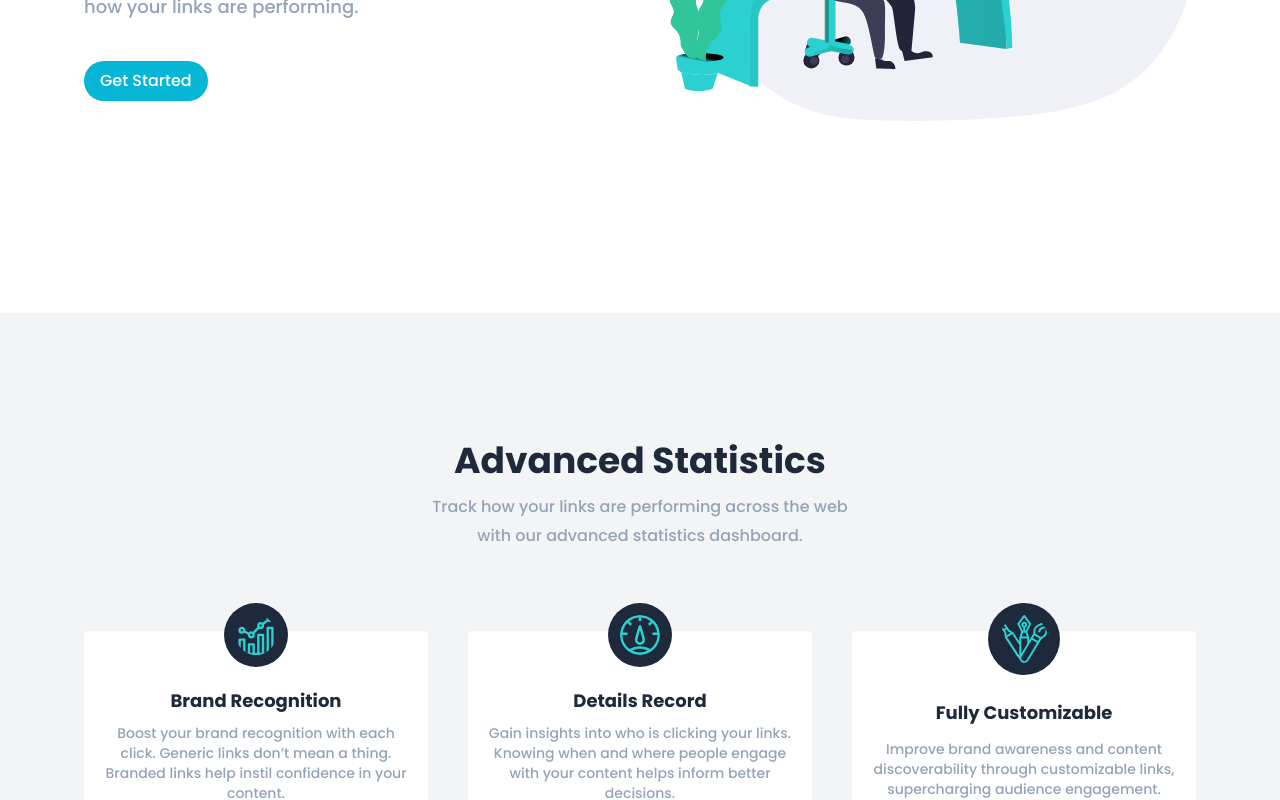
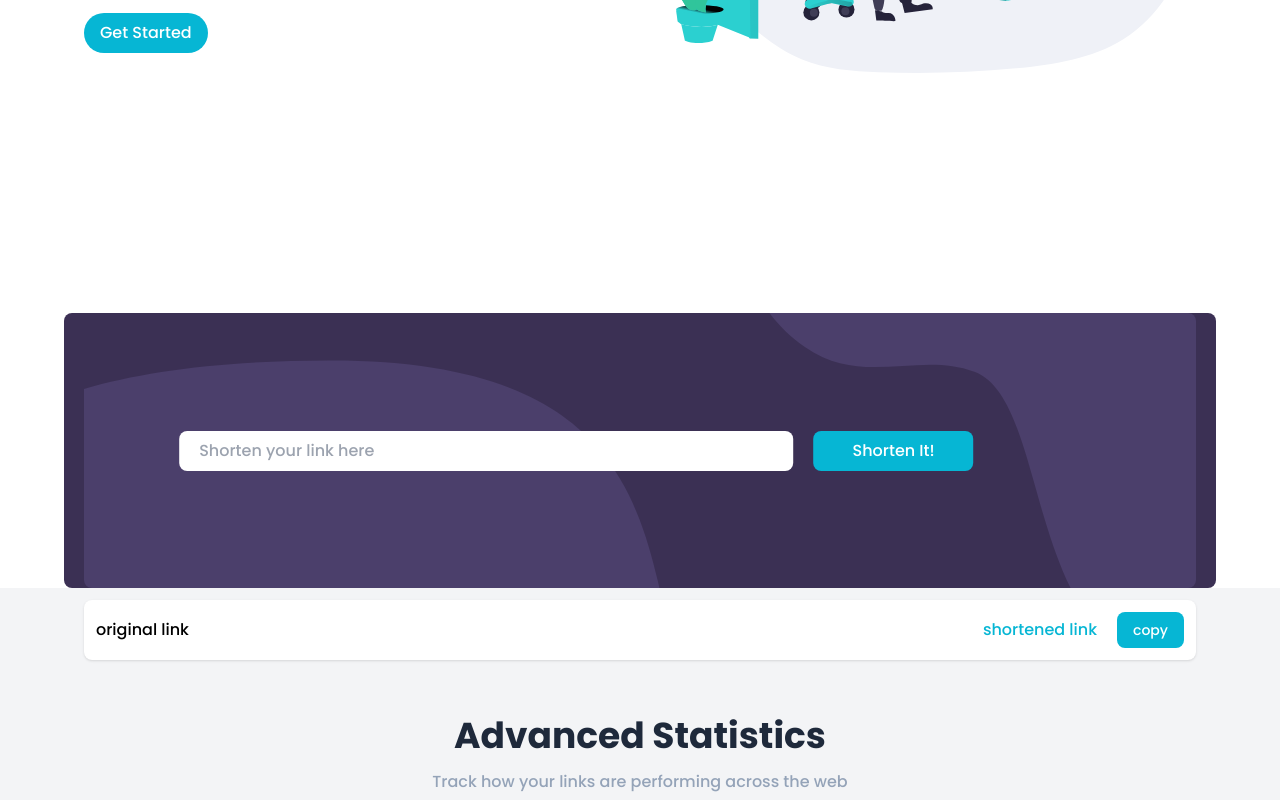
Before and after one commit to LuisSalas94/react-shortly, a React (Create React App) app: page / in a window 1280 px wide. Shown: the part 567-1367 px from the top of the page. Built offline with nearby package versions, Linux system fonts and the light colour scheme.

Commit message:
Add Shortener component

```diff
--- a/src/App.js
+++ b/src/App.js
@@ -3,12 +3,14 @@ import Showcase from "./components/Showcase";
 import Advanced from "./components/Advanced";
 import Boost from "./components/Boost";
 import Footer from "./components/Footer";
+import Shortener from "./components/Shortener";
 
 function App() {
 	return (
 		<div>
 			<Header />
 			<Showcase />
+			<Shortener />
 			<Advanced />
 			<Boost />
 			<Footer />
--- a/src/components/Shortener.js
+++ b/src/components/Shortener.js
@@ -1,7 +1,51 @@
 import React from "react";
+import bgMovileShortener from "../images/bg-shorten-mobile.svg";
+import bgDesktopShortener from "../images/bg-shorten-desktop.svg";
 
 const Shortener = () => {
-	return <div>Shortener</div>;
+	return (
+		<section className="max-width shortener relative">
+			<picture>
+				<source media="(min-width: 768px)" srcSet={bgDesktopShortener} />
+				<img src={bgMovileShortener} alt="bg-shortener" />
+			</picture>
+			<form className="form">
+				<div className="flex flex-col md:flex-row">
+					<input
+						type="url"
+						placeholder="Shorten your link here"
+						className="w-full py-2 px-5 rounded-lg mb-2 md:mb-0 md:w-2/3"
+					/>
+					<button
+						type="submit"
+						className="btn-cta rounded-lg w-full md:w-40 md:ml-5"
+					>
+						Shorten It!
+					</button>
+				</div>
+			</form>
+			<div
+				className="flex flex-col items-center justify-center bg-white text-center
+				md:flex-row md:justify-between p-3 rounded-lg mt-3 shadow"
+			>
+				<article>
+					<h6 className="mb-3 md:mb-0">original link</h6>
+				</article>
+				<article>
+					<ul className="md:flex md:items-center">
+						<li className="md:mr-5">
+							<button className="text-cyan-500">shortened link</button>
+						</li>
+						<li>
+							<button className="btn-cta rounded-lg text-sm focus:bg-slate-800">
+								copy
+							</button>
+						</li>
+					</ul>
+				</article>
+			</div>
+		</section>
+	);
 };
 
 export default Shortener;
--- a/src/components/Showcase.js
+++ b/src/components/Showcase.js
@@ -4,7 +4,7 @@ import showcase from "../images/illustration-working.svg";
 const Showcase = () => {
 	return (
 		<section className="py-10 h-screen lg:py-20">
-			<div className="max-width grid mt-10 grid-cols-1 gap-5  md:grid-cols-2 md:gap-10 md:place-items-center lg:mt-44">
+			<div className="max-width grid mt-10 grid-cols-1 gap-5  md:grid-cols-2 md:gap-10 md:place-items-center md:mt-36 lg:mt-32">
 				<article className="text-center md:text-left">
 					<h1 className="text-5xl lg:text-6xl mb-5 font-bold text-slate-800">
 						More than just shorter links
--- a/src/index.css
+++ b/src/index.css
@@ -32,6 +32,25 @@ h1 {
 	@apply px-5 lg:max-w-5xl lg:mx-auto xl:max-w-6xl 2xl:px-0;
 }
 
+.shortener {
+	background-color: hsl(257, 27%, 26%);
+	height: 17.188rem;
+	border-radius: 8px;
+}
+
+.shortener img{
+	height: 17.188rem;
+	@apply w-full rounded-lg;
+}
+
+.shortener .form{
+	position: absolute;
+	left: 50%;
+	top: 50%;
+	transform: translate(-50%, -50%);
+	width: 80%;
+}
+
 .btn-cta {
 	@apply bg-cyan-500 py-2 px-4 text-white hover:opacity-75 transition-all duration-150;
 }
@@ -46,9 +65,9 @@ h1 {
 	@apply w-full;
 }
 
-.boost .boost-inner{
-  position: absolute;
-  top:50%;
-  left:50%;
-  transform: translate(-50%,-50%);
+.boost .boost-inner {
+	position: absolute;
+	top: 50%;
+	left: 50%;
+	transform: translate(-50%, -50%);
 }
```
